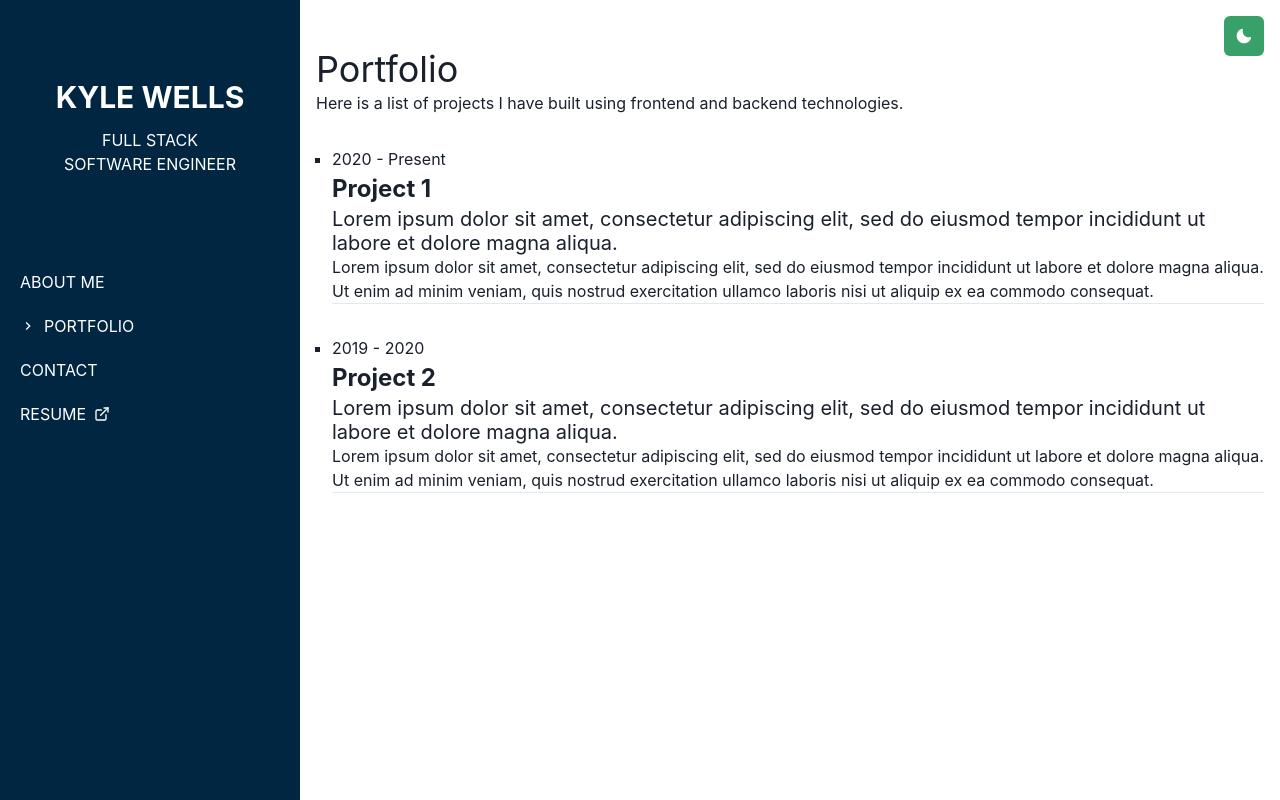
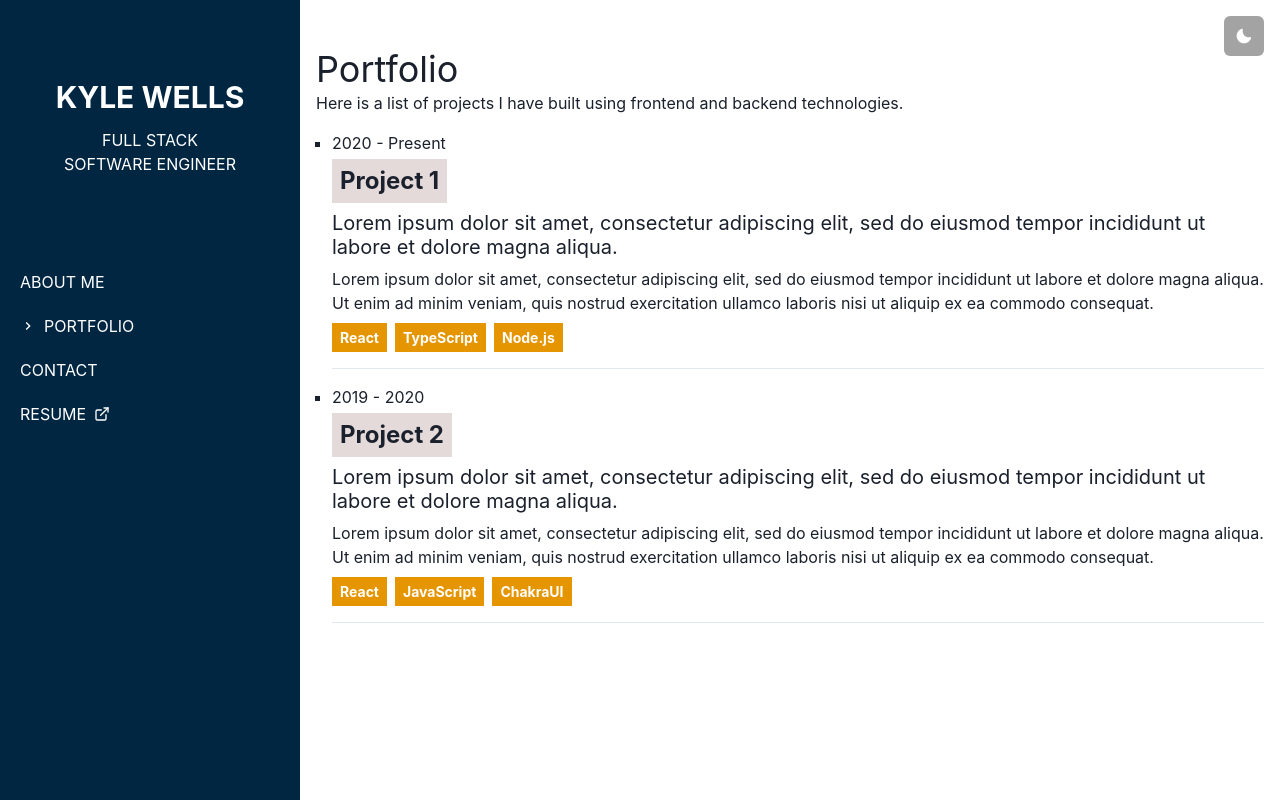
Before and after one commit to kqwq/portfolio, a Next.js app: page /portfolio in a window 1280 px wide. Built offline with nearby package versions, Linux system fonts and the light colour scheme.

Commit message:
better styling

```diff
--- a/src/components/DarkModeSwitch.tsx
+++ b/src/components/DarkModeSwitch.tsx
@@ -11,7 +11,9 @@ export const DarkModeSwitch = () => {
       right={4}
       icon={isDark ? <SunIcon /> : <MoonIcon />}
       aria-label="Toggle Theme"
-      colorScheme="green"
+      colorScheme={
+        isDark ? 'gray' : 'blackAlpha'
+      }
       onClick={toggleColorMode}
     />
   )
--- a/src/components/Project.tsx
+++ b/src/components/Project.tsx
@@ -1,5 +1,6 @@
-import { Box, Heading, ListItem, Text } from '@chakra-ui/react'
+import { Box, Heading, HStack, ListItem, Spacer, Text, useColorMode, VStack } from '@chakra-ui/react'
 import React from 'react'
+import { colors } from '../constants'
 
 // Define tpyes for project
 type ProjectProps = {
@@ -14,19 +15,32 @@ type ProjectProps = {
 const Project = (
   { timeRange, title, tagline, descriptionHtml, technologies, images }: ProjectProps
 ) => {
+  const { colorMode } = useColorMode()
+
   return (
-    <ListItem my={8} listStyleType="square">
+    <ListItem my={4} listStyleType="square">
       {/* Timeline date */}
       <Box>
         <time >{timeRange}</time>
       </Box>
       {/* Timeline content */}
-      <Box>
-        <Text as="h3" fontSize="2xl" fontWeight="bold">{title}</Text>
+      <VStack align="start" spacing={2} mt={1}>
+        <Text as="h3" fontSize="2xl" fontWeight="bold"
+          bg={colorMode === "dark" ? colors.dark : colors.light} display="inline" px={2} py={1}
+        >{title}</Text>
         <Heading as="h4" fontSize="xl" fontWeight="normal">{tagline}</Heading>
         <Box dangerouslySetInnerHTML={{ __html: descriptionHtml }} />
-
-      </Box>
+        <HStack>
+          {
+            technologies.map((technology, index) => (
+              <Text key={index} as="span" fontSize="sm" fontWeight="bold" color="white"
+                bg={colorMode === "dark" ? colors.secondary : colors.tertiary} display="inline" px={2} py={1}
+              >{technology}</Text>
+            ))
+          }
+        </HStack>
+      </VStack>
+      <Spacer my={4} />
       <hr />
 
 
```
